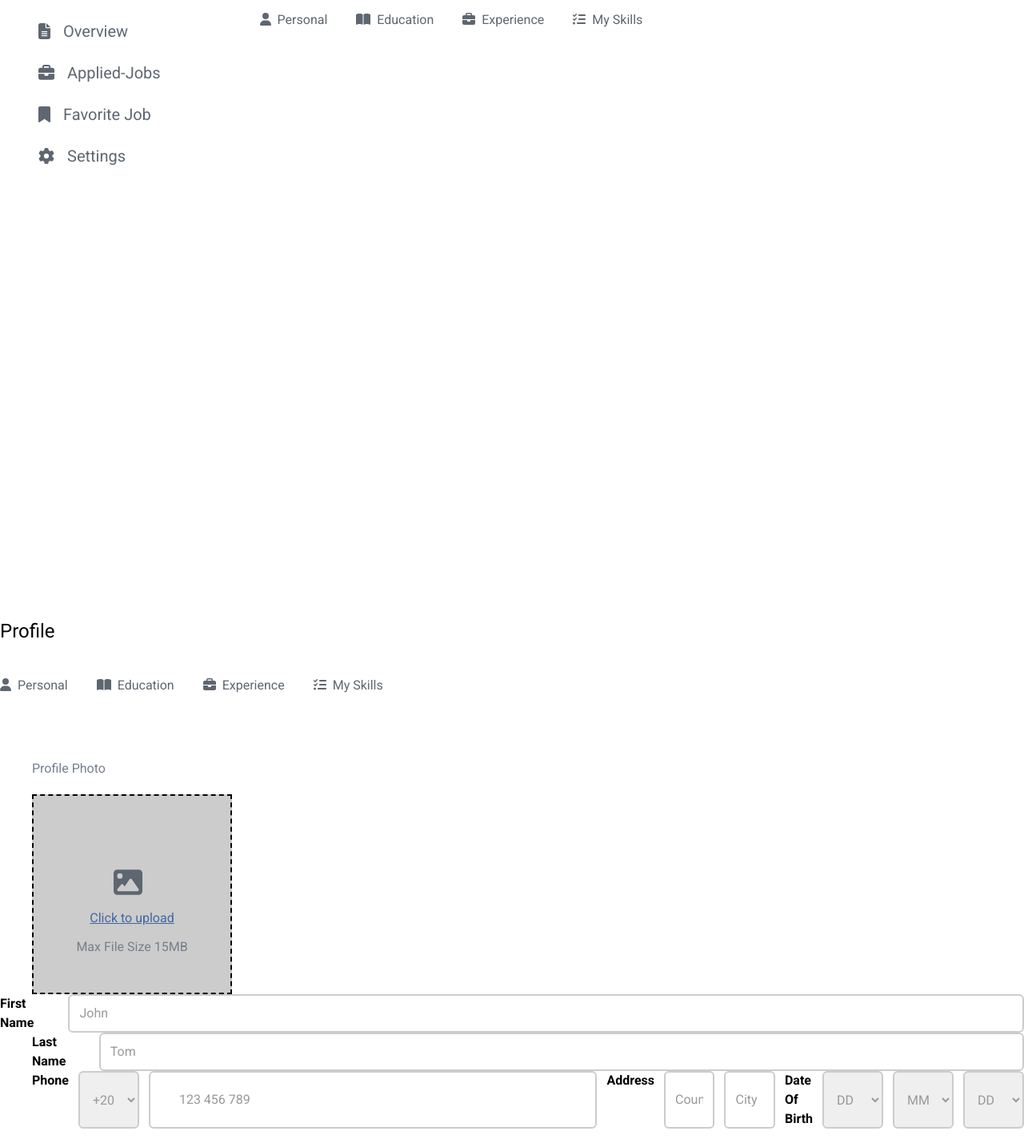
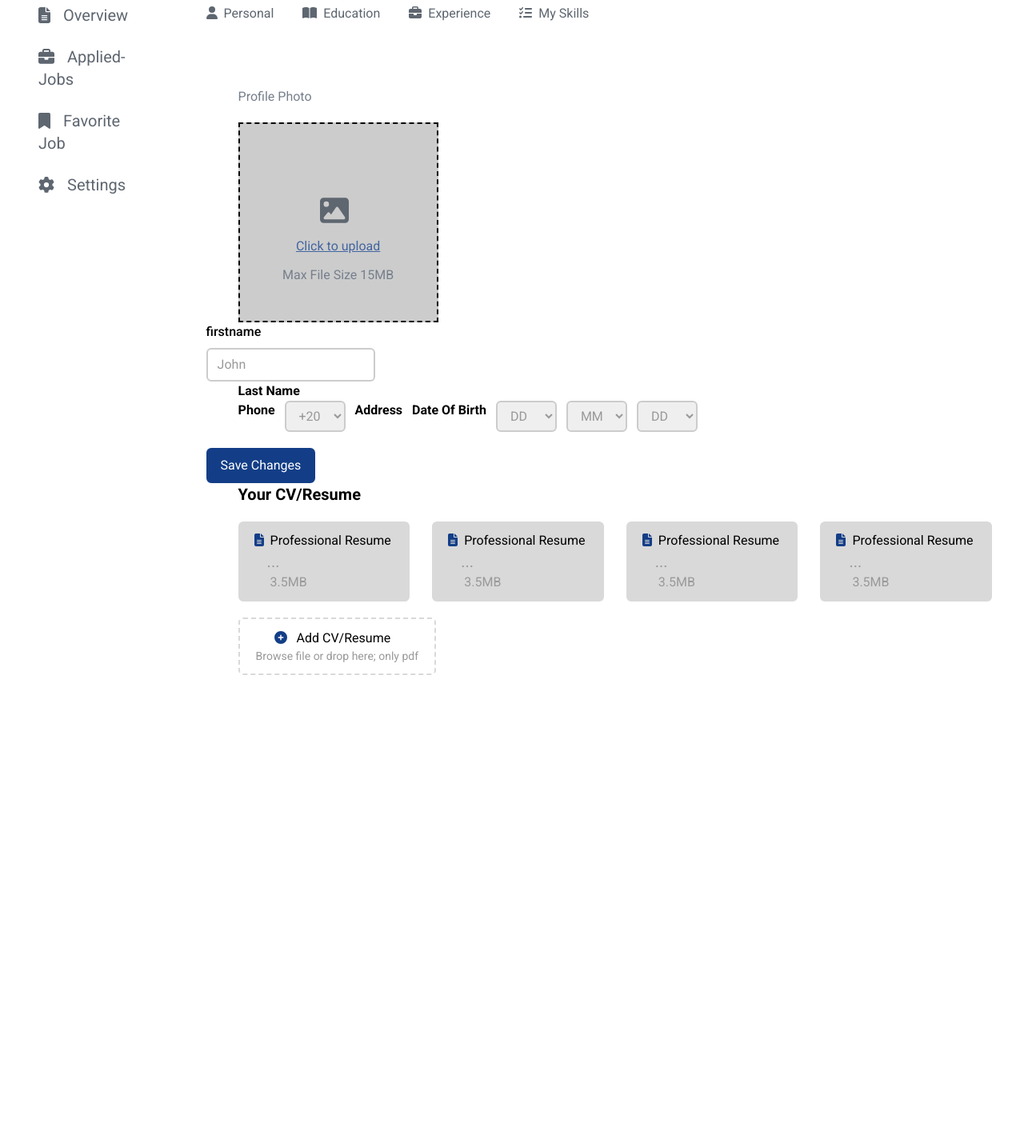
Before and after one commit to Qaddemly/frontend-client, a React (Vite) app: page /profile/personal in a window 1280 px wide. Shown: the part 151-1580 px from the top of the page at 80% size. After the commit the page ends 1035 px from the top, so only its background shows below. Built offline with nearby package versions, Linux system fonts and the light colour scheme.

Commit message:
edit profile page

```diff
--- a/src/components/profile/Experience.tsx
+++ b/src/components/profile/Experience.tsx
@@ -1,15 +1,10 @@
-import AuthInput from "../auth/AuthInput";
 import AuthSelect from "../auth/AuthSelect";
-import AuthStartToEndDate from "../auth/AuthStartToEndDate";
-import Navbar from "../home/Navbar";
-import Sidebar from "./Sidebar";
+
 import YourResume from "./YourResume";
 
 function Experience() {
   return (
     <div>
-      <Navbar />
-      <Sidebar />
       <div className="flex">
         <div>
           <div className="space-x-10">
@@ -17,12 +12,12 @@ function Experience() {
               <label className="flex items-center font-semibold">
                 Job Title
               </label>
-              <AuthInput
+              {/* <AuthInput
                 props={{
                   placeholder: "EX. Sales Manager",
                   type: "text",
                 }}
-              />
+              /> */}
             </div>
           </div>
 
@@ -35,21 +30,21 @@ function Experience() {
           </div>
           <div className="flex items-center space-x-3">
             <label className="font-semibold">Company name</label>
-            <AuthInput
+            {/* <AuthInput
               props={{
                 placeholder: "EX. Microsoft",
                 type: "text",
               }}
-            />
+            /> */}
           </div>
           <div className="flex space-x-3">
             <label className="flex items-center font-semibold">Location</label>
-            <AuthInput
+            {/* <AuthInput
               props={{
                 placeholder: "EX. London , Tanta",
                 type: "text",
               }}
-            />
+            /> */}
           </div>
           <div className="flex space-x-3">
             <AuthSelect label="Location type" id="locationType">
@@ -58,7 +53,7 @@ function Experience() {
             </AuthSelect>
           </div>
 
-          <AuthStartToEndDate />
+          {/* <AuthStartToEndDate /> */}
           <button className="mt-5 rounded-md border-2 border-main bg-main px-4 py-2 text-white">
             Save Changes
           </button>
--- a/src/components/profile/Head.tsx
+++ b/src/components/profile/Head.tsx
@@ -5,26 +5,33 @@ import {
   faUser,
 } from "@fortawesome/free-solid-svg-icons";
 import { FontAwesomeIcon } from "@fortawesome/react-fontawesome";
+import { Link } from "react-router-dom";
 
 function Head() {
   return (
     <>
       <span className="text-2xl">Profile</span>
       <ul className="mt-10 flex justify-start space-x-9 text-gray-600">
-        <li className="hover:cursor-pointer hover:text-main hover:underline">
+        <Link
+          to="/profile/personal"
+          className="hover:cursor-pointer hover:text-main hover:underline"
+        >
           <FontAwesomeIcon icon={faUser} />
           <span className="ml-2">Personal</span>
-        </li>
+        </Link>
 
         <li className="hover:cursor-pointer hover:text-main hover:underline">
           <FontAwesomeIcon icon={faBookOpen} />
           <span className="ml-2">Education</span>
         </li>
 
-        <li className="hover:cursor-pointer hover:text-main hover:underline">
+        <Link
+          to="/profile/experience"
+          className="hover:cursor-pointer hover:text-main hover:underline"
+        >
           <FontAwesomeIcon icon={faBriefcase} />
           <span className="ml-2">Experience</span>
-        </li>
+        </Link>
 
         <li className="hover:cursor-pointer hover:text-main hover:underline">
           <FontAwesomeIcon icon={faListCheck} />
--- a/src/components/profile/Personal.tsx
+++ b/src/components/profile/Personal.tsx
@@ -1,19 +1,15 @@
-import { faImage, faPhone } from "@fortawesome/free-solid-svg-icons";
+import { faImage } from "@fortawesome/free-solid-svg-icons";
 import { FontAwesomeIcon } from "@fortawesome/react-fontawesome";
 import AuthInput from "../auth/AuthInput";
 // import YourResume from "./YourResume";
-import Head from "./Head";
-import Navbar from "../home/Navbar";
-import Sidebar from "./Sidebar";
+
 import YourResume from "./YourResume";
+import AuthInputField from "../auth/AuthInputField";
 
 function Personal() {
   return (
     <>
       <div className="mt-5">
-        <Navbar />
-        <Sidebar />
-        <Head />
         <div className="mt-20 px-10">
           <span className="text-gray-500"> Profile Photo</span>
           <div className="mt-5 block h-[250px] w-[250px] items-center border-2 border-dashed bg-gray-100">
@@ -33,23 +29,25 @@ function Personal() {
 
         <div className="space-x-10">
           <div className="flex space-x-3">
-            <label className="font-semibold">First Name</label>
+            <AuthInputField id="firstName" label="firstname">
               <AuthInput
                 props={{
                   placeholder: "John",
                   type: "text",
+                  id: "firstName",
                 }}
               />
+            </AuthInputField>
           </div>
 
           <div className="flex space-x-3">
             <label className="font-semibold">Last Name</label>
-            <AuthInput
+            {/* <AuthInput
               props={{
                 placeholder: "Tom",
                 type: "text",
               }}
-            />
+            /> */}
           </div>
 
           <div className="flex space-x-3">
@@ -60,28 +58,28 @@ function Personal() {
               <option label="+30">+20</option>
               <option label="+50">+20</option>
             </select>
-            <AuthInput
+            {/* <AuthInput
               icon={faPhone}
               props={{
                 placeholder: "123 456 789",
                 type: "telephone",
               }}
-            />
+            /> */}
             <div className="flex space-x-3">
               <label className="font-semibold">Address</label>
 
-              <AuthInput
+              {/* <AuthInput
                 props={{
                   placeholder: "Country",
                   type: "text",
                 }}
-              />
-              <AuthInput
+              /> */}
+              {/* <AuthInput
                 props={{
                   placeholder: "City",
                   type: "text",
                 }}
-              />
+              /> */}
             </div>
             <div className="flex space-x-3">
               <label className="font-semibold">Date Of Birth</label>
--- a/src/components/profile/Sidebar.tsx
+++ b/src/components/profile/Sidebar.tsx
@@ -2,13 +2,12 @@ import { FontAwesomeIcon } from "@fortawesome/react-fontawesome";
 import { faBriefcase, faFileLines } from "@fortawesome/free-solid-svg-icons";
 import { faBookmark } from "@fortawesome/free-solid-svg-icons";
 import { faGear } from "@fortawesome/free-solid-svg-icons";
-import Head from "./Head";
 
 function Sidebar() {
   return (
     <>
       <div className="mt-5 flex">
-        <div className="h-[100vh] w-[20%] px-10">
+        <div className="h-[100vh] px-10">
           <ul className="text-xl text-gray-600">
             <li className="mb-6 cursor-pointer px-2 hover:bg-secondary hover:text-white">
               <FontAwesomeIcon icon={faFileLines} className="" />
@@ -37,7 +36,6 @@ function Sidebar() {
             </li>
           </ul>
         </div>
-        <Head />
       </div>
     </>
   );
--- a/src/pages/Profile.tsx
+++ b/src/pages/Profile.tsx
@@ -1,11 +1,19 @@
+import { Outlet } from "react-router-dom";
 import Navbar from "../components/home/Navbar";
 import Sidebar from "../components/profile/Sidebar";
+import Head from "../components/profile/Head";
 function Profile() {
   return (
     <>
       <div>
         <Navbar />
-        <Sidebar />
+        <div className="flex gap-10">
+          <Sidebar />
+          <div>
+            <Head />
+            <Outlet />
+          </div>
+        </div>
       </div>
     </>
   );
```
Also changed, not shown: src/routes/AppRouter.tsx (+9 -4 lines). Lines whose indentation alone changed are shown as unchanged.
